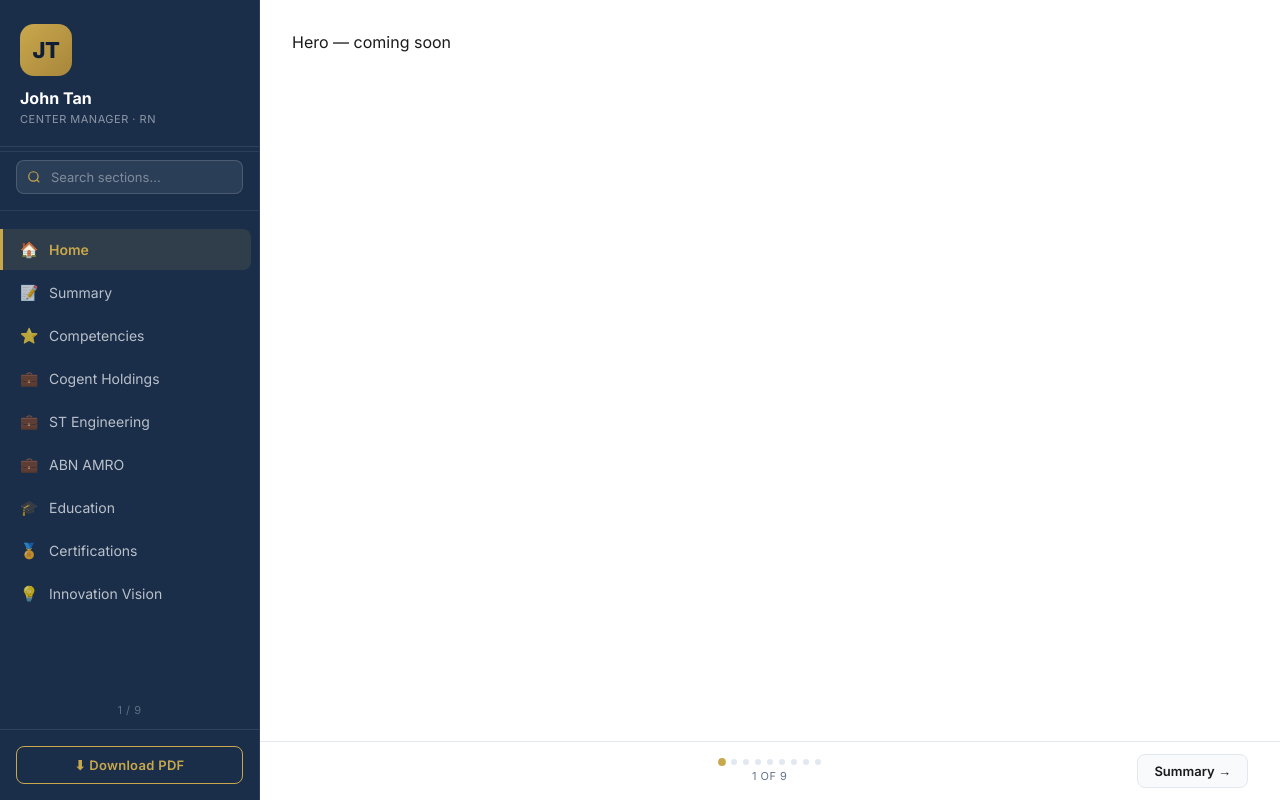
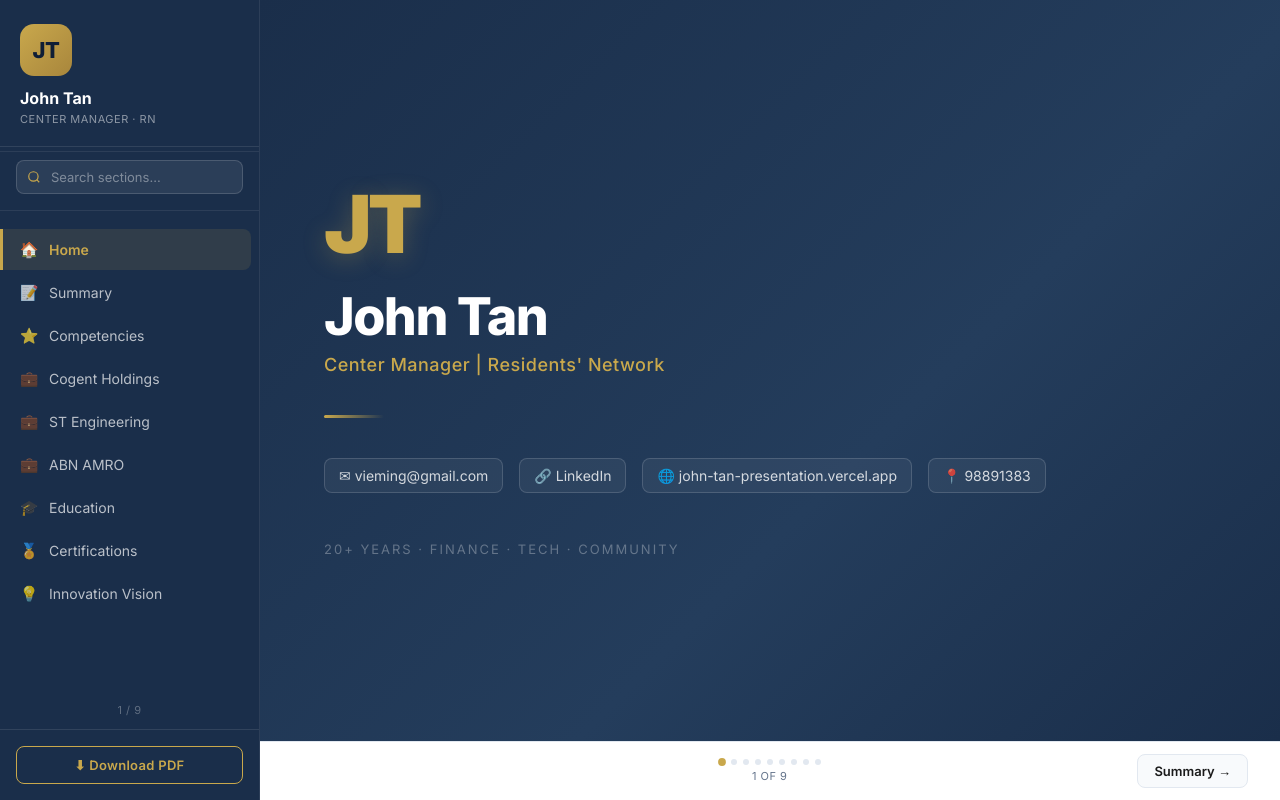
Before and after one commit to JohnTan38/john-tan-lbsa, a Next.js app: page / in a window 1280 px wide. Built offline with nearby package versions, Linux system fonts and the light colour scheme.

Commit message:
feat: Hero page

```diff
--- a/src/app/page.tsx
+++ b/src/app/page.tsx
@@ -1,3 +1,5 @@
+import HeroPage from '@/components/pages/HeroPage'
+
 export default function HomePage() {
-  return <div style={{ padding: 32 }}>Hero — coming soon</div>
+  return <HeroPage />
 }
--- /dev/null
+++ b/src/components/pages/HeroPage.module.css
@@ -0,0 +1,78 @@
+.page {
+  height: 100%;
+  display: flex;
+  flex-direction: column;
+  justify-content: center;
+  padding: 48px 64px;
+  background: linear-gradient(135deg, var(--navy) 0%, #243d5c 60%, #1a2e4a 100%);
+  color: #fff;
+  overflow: auto;
+}
+
+.monogram {
+  font-size: 80px;
+  font-weight: 900;
+  color: var(--gold);
+  line-height: 1;
+  letter-spacing: -4px;
+  margin-bottom: 24px;
+  text-shadow: 0 4px 24px rgba(201,168,76,0.3);
+}
+
+.name {
+  font-size: 52px;
+  font-weight: 800;
+  line-height: 1.1;
+  margin-bottom: 8px;
+  letter-spacing: -1.5px;
+}
+
+.title {
+  font-size: 18px;
+  color: var(--gold);
+  font-weight: 500;
+  letter-spacing: 0.5px;
+  margin-bottom: 40px;
+}
+
+.divider {
+  width: 60px;
+  height: 3px;
+  background: linear-gradient(90deg, var(--gold), transparent);
+  margin-bottom: 40px;
+  border-radius: 2px;
+}
+
+.contacts {
+  display: flex;
+  flex-wrap: wrap;
+  gap: 16px;
+}
+
+.contactItem {
+  display: flex;
+  align-items: center;
+  gap: 8px;
+  font-size: 14px;
+  color: rgba(255,255,255,0.8);
+  text-decoration: none;
+  padding: 8px 14px;
+  border: 1px solid rgba(255,255,255,0.15);
+  border-radius: 8px;
+  transition: all 0.2s;
+  background: rgba(255,255,255,0.05);
+}
+
+.contactItem:hover {
+  border-color: var(--gold);
+  color: var(--gold);
+  background: rgba(201,168,76,0.1);
+}
+
+.tagline {
+  margin-top: 48px;
+  font-size: 13px;
+  color: rgba(255,255,255,0.3);
+  letter-spacing: 2px;
+  text-transform: uppercase;
+}
--- /dev/null
+++ b/src/components/pages/HeroPage.tsx
@@ -0,0 +1,41 @@
+import { resume } from '@/data/resume'
+import styles from './HeroPage.module.css'
+
+export default function HeroPage() {
+  return (
+    <div className={styles.page}>
+      <div className={styles.monogram}>JT</div>
+      <h1 className={styles.name}>{resume.name}</h1>
+      <p className={styles.title}>{resume.title}</p>
+      <div className={styles.divider} />
+      <div className={styles.contacts}>
+        <a
+          href={`mailto:${resume.contact.email}`}
+          className={styles.contactItem}
+        >
+          ✉ {resume.contact.email}
+        </a>
+        <a
+          href={`https://${resume.contact.linkedin}`}
+          target="_blank"
+          rel="noopener noreferrer"
+          className={styles.contactItem}
+        >
+          🔗 LinkedIn
+        </a>
+        <a
+          href={`https://${resume.contact.website}`}
+          target="_blank"
+          rel="noopener noreferrer"
+          className={styles.contactItem}
+        >
+          🌐 {resume.contact.website}
+        </a>
+        <span className={styles.contactItem}>
+          📍 {resume.contact.phone}
+        </span>
+      </div>
+      <p className={styles.tagline}>20+ Years · Finance · Tech · Community</p>
+    </div>
+  )
+}
```
